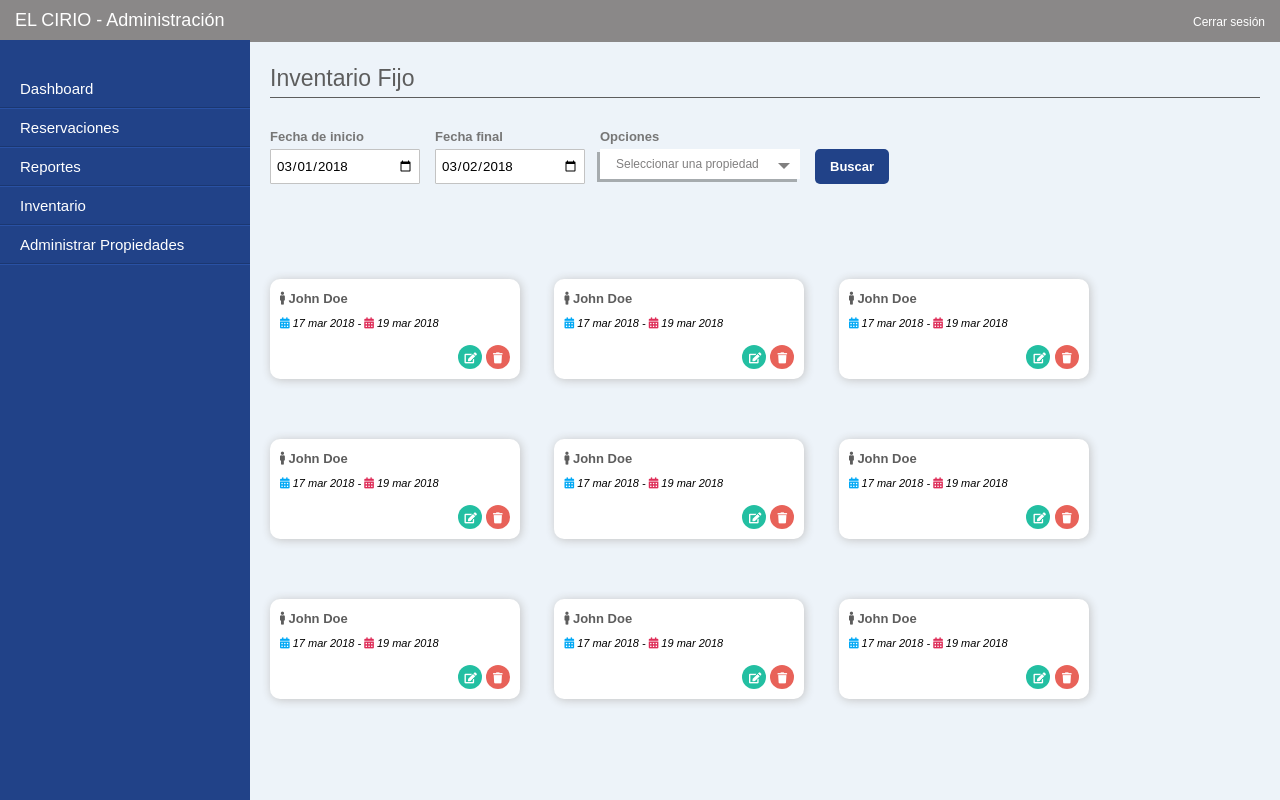
After one commit to mazariegoscl/cirio, a PHP site: page /reservaciones.html in a window 1280 px wide. The commit adds this page. Run offline with PHP 8.4, Linux system fonts and the light colour scheme.

Commit message:
Reservaciones a medias

```diff
--- /dev/null
+++ b/reservaciones.html
@@ -0,0 +1,456 @@
+<!DOCTYPE html>
+<html lang="en">
+<head>
+    <meta charset="UTF-8">
+    <meta name="viewport" content="width=device-width, initial-scale=1.0, maximum-scale=1.0, user-scalable=0" />
+    <meta http-equiv="X-UA-Compatible" content="ie=edge">
+    <link rel="stylesheet" href="src/css/fontawesome-all.css">
+    <link rel="stylesheet" href="src/style.css">
+    <script src="https://ajax.googleapis.com/ajax/libs/jquery/3.3.1/jquery.min.js"></script>
+    <script src="src/js/nav.js"></script>
+    <title>Document</title>
+</head>
+<body>
+    <header>
+        <div class="title-header">EL CIRIO - Administración</div>
+        <a class="logout-header" href="">Cerrar sesión</a>
+    </header>
+    <div class="burger-button"><i class="fa fa-bars"></i></div>
+    <nav>
+        <div class="nav-wrapper">
+            <ul>
+                <li><a href="home.html">Dashboard</a></li>
+                <li><a href="#">Reservaciones</a></li>
+                <li class="sub"><a class="inactive" href="#">Reportes</a>
+                    <ul>
+                        <li><a href="ventas.html">Ventas</a></li>
+                        <li><a href="#">Gastos</a></li>
+                        <li><a href="comisiones.html">Comisiones</a></li>
+                    </ul>
+                </li>
+                <li class="sub"><a class="inactive" href="#">Inventario</a>
+                    <ul>
+                        <li><a href="inventario-fijo.html">Propiedad</a></li>
+                        <li><a href="inventario-variable.html">Operativo</a></li>
+                    </ul>
+                </li>
+                <li class="sub"><a class="inactive" href="#">Administrar Propiedades</a>
+                    <ul>
+                        <li><a href="#">Modificar Propiedades</a></li>
+                        <li><a href="#">Modificar Gastos</a></li>
+                    </ul>
+                </li>
+            </ul>
+        </div>
+    </nav>
+    <main>
+        <style>
+        .filters {
+            width: 100%;
+            display: table;
+        }
+
+        .filters .form-control {
+            padding-left: 0;
+        }
+
+        .form-control {
+            width: auto;
+            height: auto;
+            display: inline-block;
+            padding: 15px;
+            box-sizing: border-box;
+
+            vertical-align: top;
+        }
+
+        .form-control label {
+            display: block;
+            margin-bottom: 5px;
+            font-size: 13px;
+            font-weight: bold;
+            color: #767676;
+        }
+
+        .form-control  input {
+            height: 35px;
+            width: 150px;
+            padding: 5px;
+            box-sizing: border-box;
+            border: 1px solid #c3c3c3;
+            border-radius: 1px;
+        }
+
+        .form-control button {
+            background-color: #214288;
+            color: white;
+            font-weight: bold;
+            font-size: 13px;
+            border-radius: 5px;
+            border: 0;
+            padding: 10px 15px;
+        }
+        </style>
+        <div class="wrapper-charts">
+            <h1 class="title-app">Inventario Fijo</h1>
+            <div class="filters">
+                <div class="form-control">
+                    <label>
+                        Fecha de inicio
+                    </label>
+                    <input type="date" value="2018-03-01" />
+                </div>
+
+                <div class="form-control">
+                    <label>
+                        Fecha final
+                    </label>
+                    <input type="date" value="2018-03-02" />
+                </div>
+                <div class="form-control">
+                    <label>
+                        Opciones
+                    </label>
+                    <div class="custom-select" style="width:200px;">
+                        <select>
+                            <option value="">Seleccionar una propiedad</option>
+                            <option value="">Casa 1</option>
+                            <option value="">Casa 2</option>
+                            <option value="">Casa 3</option>
+                        </select>
+                    </div>
+                </div>
+
+                <div class="form-control" style="vertical-align: bottom;">
+                    <button>Buscar</button>
+                </div>
+            </div>
+            <style>
+            .wrapper-box-reservation {
+                padding: 30px 30px 30px 0;
+                display: inline-block;
+                text-align: left;
+            }
+            .box-reservation {
+                width: 250px;
+                height: 100px;
+                border-radius: 10px;
+
+                background-color: rgb(255, 255, 255);
+
+                position: relative;
+                padding: 10px;
+                box-sizing: border-box;
+                box-shadow: 1px 1px 10px #c3c3c3;
+            }
+
+            .res-clock {
+                /*position: absolute;
+                top: -5px;
+                right: -5px;*/
+                color: rgb(182, 45, 43);
+            }
+
+            .res-person {
+                font-size: 13px;
+                font-weight: bold;
+                color: rgb(93, 93, 93);
+            }
+
+            .res-dates {
+                padding-top: 10px;
+                font-size: 11px;
+                font-style: italic;
+            }
+
+            .initial-date {
+                color: #00a8f5;
+            }
+
+            .end-date {
+                color: rgb(222, 45, 88);
+            }
+
+            .res-actions {
+                position: absolute;
+                bottom: 10px;
+                right: 10px;
+            }
+
+            .res-actions i {
+                width: 10px;
+                height: 10px;
+                padding: 7px;
+                border-radius: 12px;
+                background-color: #cacaca;
+                font-size: 11px;
+
+                cursor: pointer;
+            }
+
+            i.edit-reservation {
+                background-color: #23bfa2;
+                font-weight: bold;
+                color: white;
+            }
+
+            i.delete-reservation {
+                background-color: rgb(232, 98, 89);
+                font-weight: bold;
+                color: white;
+            }
+        </style>
+        <div class="wrapper-box-content" style="margin-top: 50px;">
+            <div class="wrapper-box-reservation">
+                <div class="box-reservation">
+                    <span class="res-person"><i class='fa fa-male'></i> John Doe</span>
+                    <div class="res-dates">
+                        <span>
+                            <i class='initial-date fa fa-calendar-alt'></i> 17 mar 2018
+                        </span>
+                        -
+                        <span>
+                            <i class='end-date fa fa-calendar-alt'></i> 19 mar 2018
+                        </span>
+                    </div>
+
+                    <div class="res-actions">
+                        <i class="edit-reservation fa fa-edit"></i>
+                        <i class="delete-reservation fa fa-trash"></i>
+                    </div>
+                </div>
+            </div>
+
+            <div class="wrapper-box-reservation">
+                <div class="box-reservation">
+                    <span class="res-person"><i class='fa fa-male'></i> John Doe</span>
+                    <div class="res-dates">
+                        <span>
+                            <i class='initial-date fa fa-calendar-alt'></i> 17 mar 2018
+                        </span>
+                        -
+                        <span>
+                            <i class='end-date fa fa-calendar-alt'></i> 19 mar 2018
+                        </span>
+                    </div>
+
+                    <div class="res-actions">
+                        <i class="edit-reservation fa fa-edit"></i>
+                        <i class="delete-reservation fa fa-trash"></i>
+                    </div>
+                </div>
+            </div>
+
+            <div class="wrapper-box-reservation">
+                <div class="box-reservation">
+                    <span class="res-person"><i class='fa fa-male'></i> John Doe</span>
+                    <div class="res-dates">
+                        <span>
+                            <i class='initial-date fa fa-calendar-alt'></i> 17 mar 2018
+                        </span>
+                        -
+                        <span>
+                            <i class='end-date fa fa-calendar-alt'></i> 19 mar 2018
+                        </span>
+                    </div>
+
+                    <div class="res-actions">
+                        <i class="edit-reservation fa fa-edit"></i>
+                        <i class="delete-reservation fa fa-trash"></i>
+                    </div>
+                </div>
+            </div>
+
+            <div class="wrapper-box-reservation">
+                <div class="box-reservation">
+                    <span class="res-person"><i class='fa fa-male'></i> John Doe</span>
+                    <div class="res-dates">
+                        <span>
+                            <i class='initial-date fa fa-calendar-alt'></i> 17 mar 2018
+                        </span>
+                        -
+                        <span>
+                            <i class='end-date fa fa-calendar-alt'></i> 19 mar 2018
+                        </span>
+                    </div>
+
+                    <div class="res-actions">
+                        <i class="edit-reservation fa fa-edit"></i>
+                        <i class="delete-reservation fa fa-trash"></i>
+                    </div>
+                </div>
+            </div>
+
+            <div class="wrapper-box-reservation">
+                <div class="box-reservation">
+                    <span class="res-person"><i class='fa fa-male'></i> John Doe</span>
+                    <div class="res-dates">
+                        <span>
+                            <i class='initial-date fa fa-calendar-alt'></i> 17 mar 2018
+                        </span>
+                        -
+                        <span>
+                            <i class='end-date fa fa-calendar-alt'></i> 19 mar 2018
+                        </span>
+                    </div>
+
+                    <div class="res-actions">
+                        <i class="edit-reservation fa fa-edit"></i>
+                        <i class="delete-reservation fa fa-trash"></i>
+                    </div>
+                </div>
+            </div>
+
+            <div class="wrapper-box-reservation">
+                <div class="box-reservation">
+                    <span class="res-person"><i class='fa fa-male'></i> John Doe</span>
+                    <div class="res-dates">
+                        <span>
+                            <i class='initial-date fa fa-calendar-alt'></i> 17 mar 2018
+                        </span>
+                        -
+                        <span>
+                            <i class='end-date fa fa-calendar-alt'></i> 19 mar 2018
+                        </span>
+                    </div>
+
+                    <div class="res-actions">
+                        <i class="edit-reservation fa fa-edit"></i>
+                        <i class="delete-reservation fa fa-trash"></i>
+                    </div>
+                </div>
+            </div>
+
+            <div class="wrapper-box-reservation">
+                <div class="box-reservation">
+                    <span class="res-person"><i class='fa fa-male'></i> John Doe</span>
+                    <div class="res-dates">
+                        <span>
+                            <i class='initial-date fa fa-calendar-alt'></i> 17 mar 2018
+                        </span>
+                        -
+                        <span>
+                            <i class='end-date fa fa-calendar-alt'></i> 19 mar 2018
+                        </span>
+                    </div>
+
+                    <div class="res-actions">
+                        <i class="edit-reservation fa fa-edit"></i>
+                        <i class="delete-reservation fa fa-trash"></i>
+                    </div>
+                </div>
+            </div>
+
+            <div class="wrapper-box-reservation">
+                <div class="box-reservation">
+                    <span class="res-person"><i class='fa fa-male'></i> John Doe</span>
+                    <div class="res-dates">
+                        <span>
+                            <i class='initial-date fa fa-calendar-alt'></i> 17 mar 2018
+                        </span>
+                        -
+                        <span>
+                            <i class='end-date fa fa-calendar-alt'></i> 19 mar 2018
+                        </span>
+                    </div>
+
+                    <div class="res-actions">
+                        <i class="edit-reservation fa fa-edit"></i>
+                        <i class="delete-reservation fa fa-trash"></i>
+                    </div>
+                </div>
+            </div>
+
+            <div class="wrapper-box-reservation">
+                <div class="box-reservation">
+                    <span class="res-person"><i class='fa fa-male'></i> John Doe</span>
+                    <div class="res-dates">
+                        <span>
+                            <i class='initial-date fa fa-calendar-alt'></i> 17 mar 2018
+                        </span>
+                        -
+                        <span>
+                            <i class='end-date fa fa-calendar-alt'></i> 19 mar 2018
+                        </span>
+                    </div>
+
+                    <div class="res-actions">
+                        <i class="edit-reservation fa fa-edit"></i>
+                        <i class="delete-reservation fa fa-trash"></i>
+                    </div>
+                </div>
+            </div>
+        </div>
+    </div>
+</main>
+<script>
+var x, i, j, selElmnt, a, b, c;
+/*look for any elements with the class "custom-select":*/
+x = document.getElementsByClassName("custom-select");
+for (i = 0; i < x.length; i++) {
+    selElmnt = x[i].getElementsByTagName("select")[0];
+    /*for each element, create a new DIV that will act as the selected item:*/
+    a = document.createElement("DIV");
+    a.setAttribute("class", "select-selected");
+    a.innerHTML = selElmnt.options[selElmnt.selectedIndex].innerHTML;
+    x[i].appendChild(a);
+    /*for each element, create a new DIV that will contain the option list:*/
+    b = document.createElement("DIV");
+    b.setAttribute("class", "select-items select-hide");
+    for (j = 1; j < selElmnt.length; j++) {
+        /*for each option in the original select element,
+        create a new DIV that will act as an option item:*/
+        c = document.createElement("DIV");
+        c.innerHTML = selElmnt.options[j].innerHTML;
+        c.addEventListener("click", function(e) {
+            /*when an item is clicked, update the original select box,
+            and the selected item:*/
+            var i, s, h;
+            s = this.parentNode.parentNode.getElementsByTagName("select")[0];
+            h = this.parentNode.previousSibling;
+            for (i = 0; i < s.length; i++) {
+                if (s.options[i].innerHTML == this.innerHTML) {
+                    s.selectedIndex = i;
+                    h.innerHTML = this.innerHTML;
+                    break;
+                }
+            }
+            h.click();
+        });
+        b.appendChild(c);
+    }
+    x[i].appendChild(b);
+    a.addEventListener("click", function(e) {
+        /*when the select box is clicked, close any other select boxes,
+        and open/close the current select box:*/
+        e.stopPropagation();
+        closeAllSelect(this);
+        this.nextSibling.classList.toggle("select-hide");
+        this.classList.toggle("select-arrow-active");
+    });
+}
+function closeAllSelect(elmnt) {
+    /*a function that will close all select boxes in the document,
+    except the current select box:*/
+    var x, y, i, arrNo = [];
+    x = document.getElementsByClassName("select-items");
+    y = document.getElementsByClassName("select-selected");
+    for (i = 0; i < y.length; i++) {
+        if (elmnt == y[i]) {
+            arrNo.push(i)
+        } else {
+            y[i].classList.remove("select-arrow-active");
+        }
+    }
+    for (i = 0; i < x.length; i++) {
+        if (arrNo.indexOf(i)) {
+            x[i].classList.add("select-hide");
+        }
+    }
+}
+/*if the user clicks anywhere outside the select box,
+then close all select boxes:*/
+document.addEventListener("click", closeAllSelect);
+</script>
+</body>
+</html>
--- a/src/style.css
+++ b/src/style.css
@@ -1,5 +1,11 @@
 * {
 	font-family: "Myriad Pro", Myriad, "Liberation Sans", "Nimbus Sans L", "Helvetica Neue", Helvetica, Arial, sans-serif;
+	outline: none;
+	-webkit-appearance: none;
+}
+
+input, button, select, textarea {
+	-webkit-appearance: none;
 }
 
 input {
@@ -15,7 +21,9 @@ body {
 	margin: auto;
 }
 
-
+button, input[type='submit'] {
+	cursor: pointer;
+}
 
 header {
 	position: fixed;
@@ -27,6 +35,8 @@ header {
 	overflow: hidden;
 
 	background-color: #8A8888;
+	z-index: 999;
+	/*MAD*/
 }
 
 header > .title-header {
@@ -228,7 +238,7 @@ main {
 	padding: 20px 20px;
 	box-sizing: border-box;
 	display: table;
-
+	z-index: 2;
 }
 
 .wrapper-charts .box-4 {
@@ -665,10 +675,11 @@ table.default > tbody > tr:last-child td {
 .custom-select {
 	position: relative;
 	font-family: Arial;
-	margin-bottom: 20px;
+	/*margin-bottom: 20px;*/
 	box-sizing: border-box;
 background-color: #ffffff;
 box-shadow: -3px 3px 0px #a6abae;
+font-size: 12px;
 }
 .custom-select select {
 	display: none; /*hide original SELECT element:*/
```
